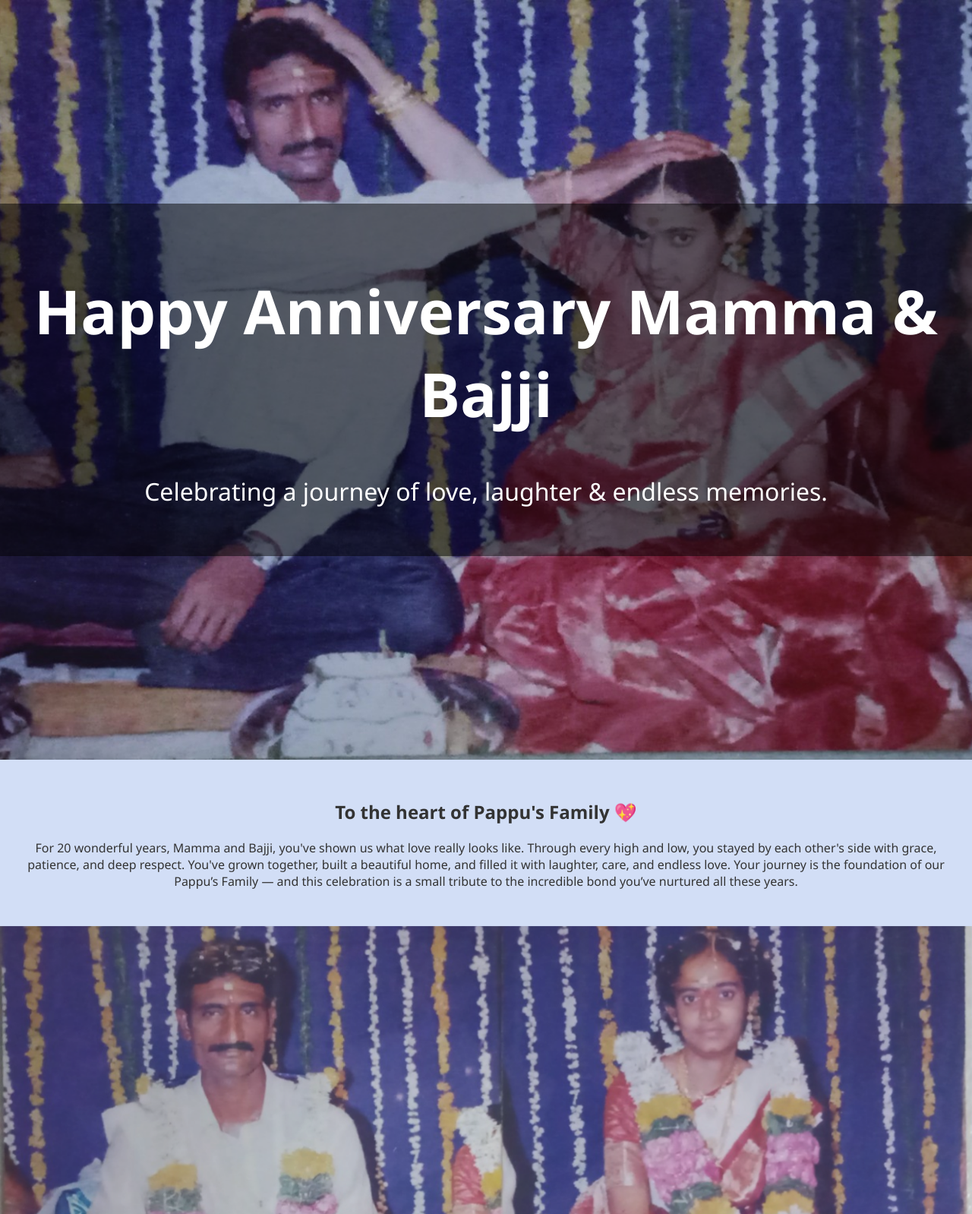
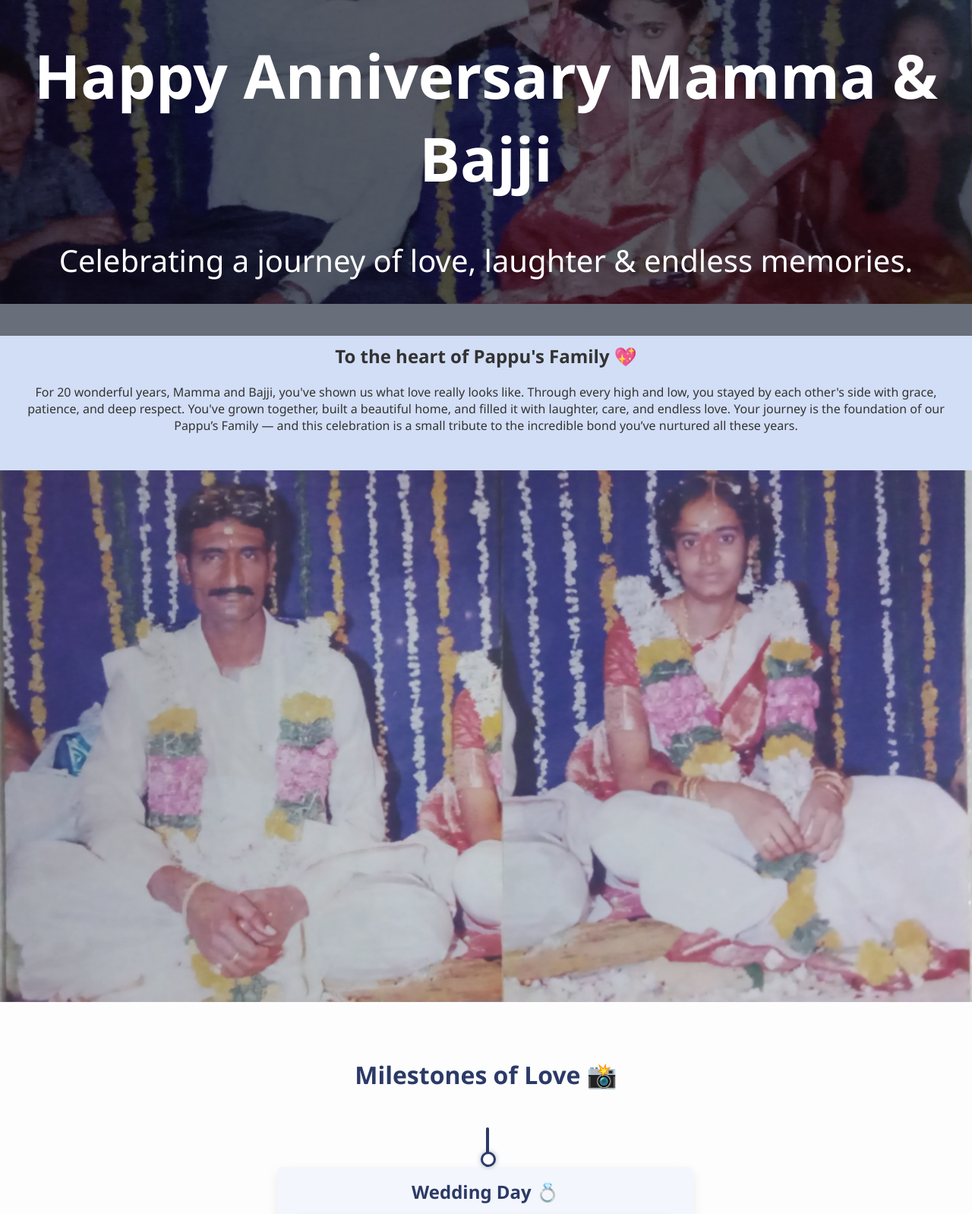
Before and after one commit to achaitanyasri/anniversary-gift, a plain HTML site: page index.html in a window 1280 px wide. Shown: the top 1598 px of the page at 76% size. Drawn offline with Linux system fonts and the light colour scheme.

Commit message:
Update style.css

```diff
--- a/style.css
+++ b/style.css
@@ -17,7 +17,7 @@ body {
 header.hero {
   position: relative;
   background: url('images/photo1.jpg') no-repeat center center/cover;
-  height:1000px;
+  height:50vh;
   display: flex;
   align-items: center;
   justify-content: center;
@@ -27,7 +27,7 @@ header .overlay {
   background: rgba(0, 0, 0, 0.5);
   color: rgb(255, 255, 255);
   padding: 2rem;
-  font-size: 2rem ;
+  font-size: 2.5rem ;
   margin: 0rem;
   text-align: center;
 }
@@ -36,13 +36,16 @@ header h1 {
   font-size: 5rem;
 }
 
+header p{
+  font-size: 2.5rem;
+}
 
 .intro, .timeline, .message {
   padding: 2rem;
   text-align: center;
 }
 .message{
-  font-size: 1rem;
+  font-size: 0.95rem;
 }
 
 .slideshow {
@@ -169,7 +172,7 @@ header h1 {
 
 .timeline-content h3 {
   margin: 0;
-  font-size: 1.2rem;
+  font-size: 1.5rem;
   font-weight: bold;
   color: var(--line-color);
   text-align: center;
@@ -190,7 +193,7 @@ header h1 {
 
 .timeline-desc {
   margin-top: 0.5rem;
-  font-size: 0.95rem;
+  font-size: 1.25rem;
   color: #555;
 }
 
@@ -209,7 +212,7 @@ header h1 {
   color: #1f2937;
 }
 .final-message p {
-  font-size: 1.2rem;
+  font-size: 1rem;
   color: #4b5563;
 }
 
@@ -218,6 +221,7 @@ header h1 {
   text-align: center;
   border: none;
   box-shadow: none;
+  font-size: 1.25rem;
 }
 
 .event {
@@ -236,4 +240,5 @@ footer {
   color: white;
   text-align: center;
   padding: 1rem;
+  font-size: 1rem;
 }
```
